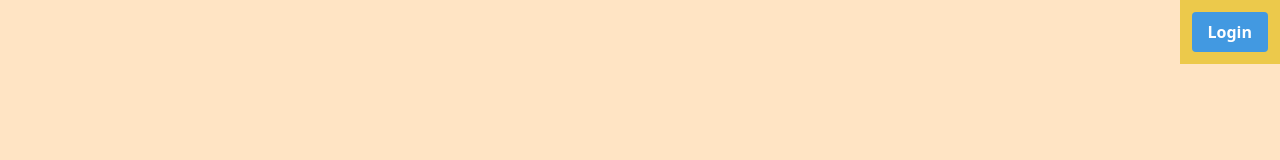
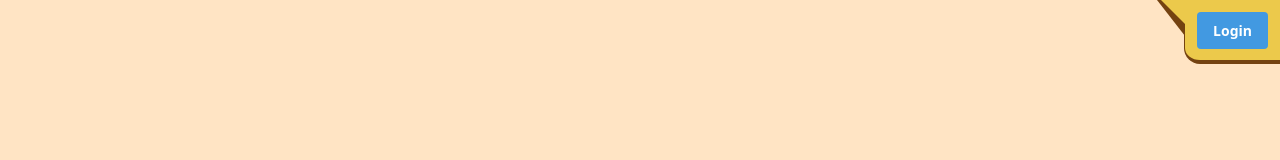
Before and after one commit to Acerbic/tictactoe, a Next.js app in the folder packages/client/: page / in a window 1280 px wide. Shown: the top 160 px of the page. Built offline with nearby package versions, Linux system fonts and the light colour scheme.

Commit message:
client: improve UserBar UI

```diff
--- a/packages/client/components/UserBar.tsx
+++ b/packages/client/components/UserBar.tsx
@@ -10,16 +10,20 @@ interface P {
 
 export const UserBar: React.FC<P> = props => {
     const anonymous = (
-        <Btn type="button" onClick={props.onLogin}>
+        <Btn
+            type="button"
+            onClick={props.onLogin}
+            className="align-middle text-sm"
+        >
             Login
         </Btn>
     );
     const user = (
-        <>
+        <div>
             <span data-__meta="icon-userprofile" className="align-middle">
                 ?
             </span>
-            <span className="font-mono text-2xl text-gray-700 leading-8 align-middle ml-2">
+            <span className="font-mono text-2xl text-gray-700 leading-8 align-middle ml-3">
                 {props.username}
             </span>
 
@@ -30,15 +34,51 @@ export const UserBar: React.FC<P> = props => {
             >
                 Logout
             </Btn>
-        </>
+        </div>
     );
 
     return (
-        <div
-            className="h-16 py-3 px-3 bg-yellow-500 overflow-hidden"
-            style={{ zIndex: 200 }}
-        >
-            {props.username ? user : anonymous}
+        <div className="h-16 border-yellow-500 flex" style={{ zIndex: 200 }}>
+            <div
+                className="border-yellow-900 "
+                style={{
+                    borderLeftColor: "transparent",
+                    borderBottomColor: "transparent",
+                    borderTopWidth: "2.25rem",
+                    borderLeftWidth: "1.75rem",
+                    marginRight: "-1.5rem"
+                }}
+            ></div>
+            <div
+                className="border-yellow-500 "
+                style={{
+                    borderLeftColor: "transparent",
+                    borderBottomColor: "transparent",
+                    borderTopWidth: "1.5rem",
+                    borderLeftWidth: "1.5rem",
+                    marginRight: "-0.05rem",
+                    zIndex: 201
+                }}
+            ></div>
+            {/* <div
+                className="border-yellow-900"
+                style={{
+                    borderWidth: "1rem",
+                    borderBottomLeftRadius: "1rem",
+                    marginRight: "-1.95rem",
+                    zIndex: 200
+                }}
+            ></div> */}
+            <div
+                className="py-3 px-3 bg-yellow-500 border-yellow-900"
+                style={{
+                    borderBottomWidth: "0.25rem",
+                    borderLeftWidth: "0.05rem",
+                    borderBottomLeftRadius: "1rem"
+                }}
+            >
+                {props.username ? user : anonymous}
+            </div>
         </div>
     );
 };
```
